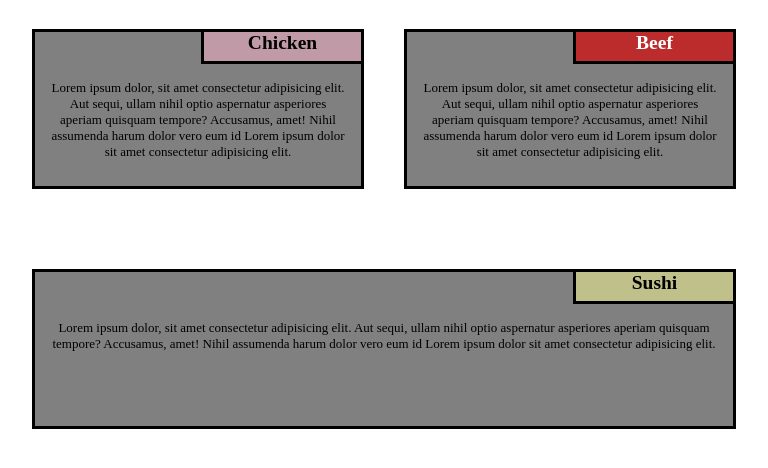
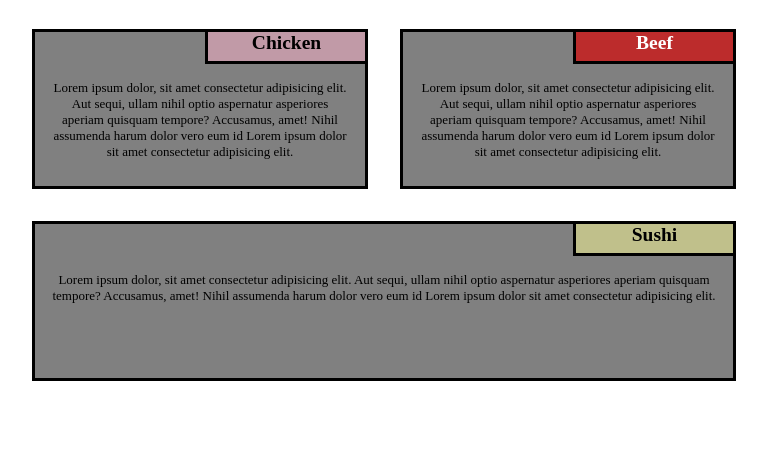
Before and after one commit to Huzaifa134/module2-solution, a plain HTML site: page index.html in a window 768 px wide. Shown: the part 72-540 px from the top of the page. Drawn offline with Linux system fonts and the light colour scheme.

Commit message:
update changes
i have corrected some spacing issues in the code

```diff
--- a/css/style.css
+++ b/css/style.css
@@ -20,11 +20,7 @@ p{
 .boxes{
 
     display: flex;
-    justify-content: space-between;
-    margin: 0 2.5rem;
-
-
-
+    justify-content: space-evenly;
 }
 .box{
     height: 10rem;
@@ -59,11 +55,10 @@ p{
 }
 .flex{
     display: flex;
-    justify-content: space-between;
-    margin: 0 2rem;
+    justify-content: space-evenly;
 }
 .pink-box{
-    margin-right: 2.5rem;
+    margin-right: 3rem;
 }
 
 /* start of media queries */
@@ -86,14 +81,17 @@ p{
     }
     .flex{
         display: flex;
-        margin: 0 auto;
+        /* margin: 0 auto; */
         width: 100%;
         overflow-x: hidden;
 
     }
+    .pink-box{
+        margin-right: 2rem;
+    }
 
     .yellow-box{
-        margin: 5rem auto;
+        margin: 2rem auto;
        width: 100%;
        overflow-x: hidden;
 
@@ -113,10 +111,9 @@ p{
     .boxes{
         display: flex;
         flex-flow: column;
-        /* margin: 0 2rem; */
+        margin: 0 2rem;
         font-size: small;
          overflow-x: hidden;
-         /* width: 100%; */
 
     }
     .flex{
@@ -127,7 +124,7 @@ p{
 
     }
     .box{
-        margin:2rem auto;
+        margin:1rem auto;
         width: 100%;
     }
 
```
